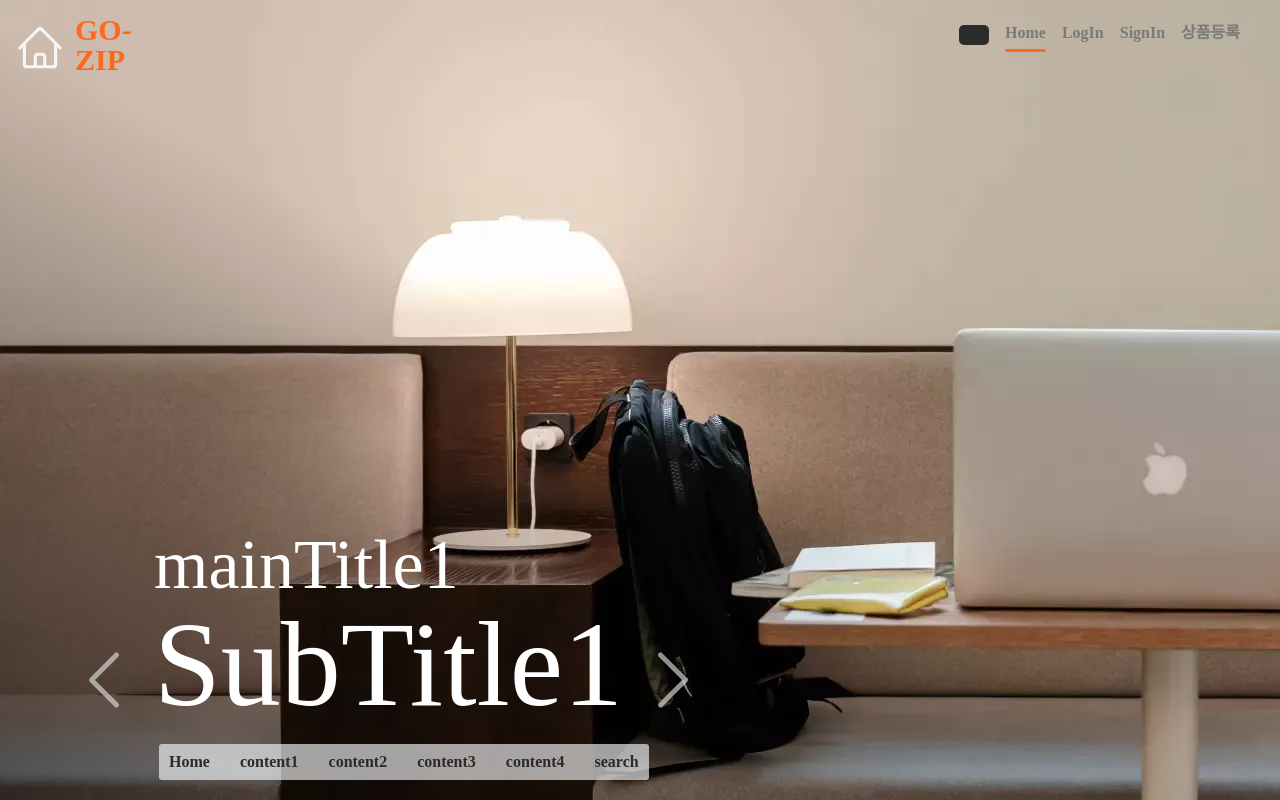
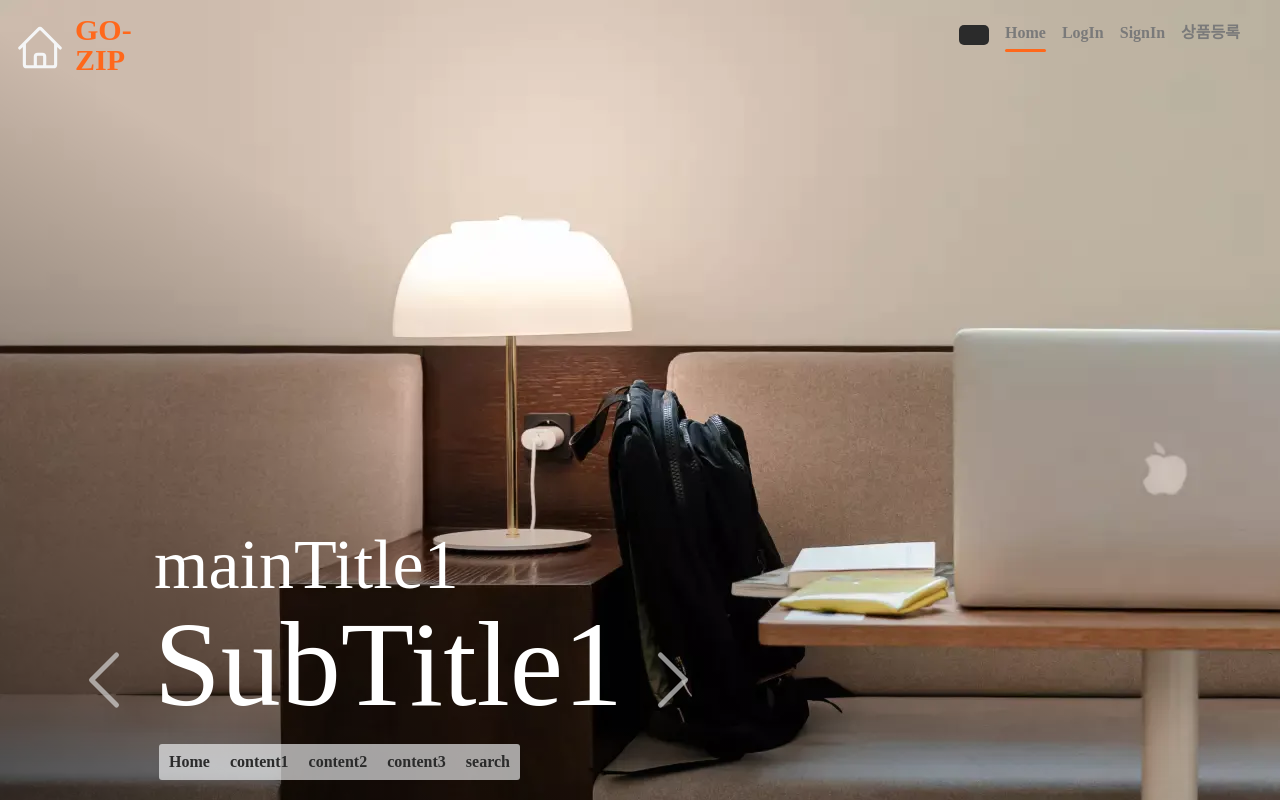
Before and after one commit to PLMOW/GO-ZIP-FE, a React (Create React App) app: page / in a window 1280 px wide. Built offline with nearby package versions, Linux system fonts and the light colour scheme; no server answers.

Commit message:
refactor: 소프트 코드화 및 img preLoad 위치 App으로 변경

```diff
--- a/src/App.tsx
+++ b/src/App.tsx
@@ -12,10 +12,17 @@ import { next } from 'redux/modules/carousel';
 
 function App() {
   const isDark = useSelector<RootState>((state) => state.themeToggle);
+  const { index, imgs } = useSelector((state: RootState) => state.carousel);
   const dispatch = useDispatch();
 
   useEffect(() => {
     setInterval(() => dispatch(next()), 7000);
+
+    console.log('Preload');
+    imgs.forEach((v) => {
+      const myImage = new Image();
+      myImage.src = v.src;
+    });
   }, []);
 
   return (
--- a/src/components/partials/FloatNav/FloatNav.tsx
+++ b/src/components/partials/FloatNav/FloatNav.tsx
@@ -1,14 +1,25 @@
 import styled from 'styled-components';
+import { useLocation } from 'react-router-dom';
+import { HASH_ROUTE } from 'libs/client/constants/hashRoute';
 
 const FloatNav = () => {
+  const { hash: currHash } = useLocation();
+
   return (
     <Wrapper>
-      <Trigger href="#carousel">Home</Trigger>
-      <Trigger href="#content_1">content1</Trigger>
-      <Trigger href="#content_2">content2</Trigger>
-      <Trigger href="#content_3">content3</Trigger>
-      <Trigger href="#content_4">content4</Trigger>
-      <Trigger href="#search">search</Trigger>
+      {HASH_ROUTE.map((data) => {
+        const { hash, title } = data;
+
+        return (
+          <Trigger
+            key={`${hash}_${title}`}
+            href={hash}
+            focus={hash === currHash}
+          >
+            {title}
+          </Trigger>
+        );
+      })}
     </Wrapper>
   );
 };
@@ -19,16 +30,10 @@ const Wrapper = styled.div`
   position: fixed;
   z-index: 2;
   display: flex;
-  //flex-direction: column;
-  /* left: 20px;
-  top: 100px; */
-  //right: 20px;
-  //top: calc(50% - 150px);
   bottom: 10%;
   margin-bottom: -60px;
   left: 5%;
   margin-left: 95px;
-  gap: 10px;
   font-weight: 600;
   transition: ${({ theme }) => theme.transitionOption};
   background: ${({ theme }) => theme.transparentBackground};
@@ -36,8 +41,10 @@ const Wrapper = styled.div`
   border-radius: 3px;
 `;
 
-const Trigger = styled.a`
+const Trigger = styled.a<{ focus: boolean }>`
+  transition: ${({ theme }) => theme.transitionOption};
+  color: ${(props) => (props.focus ? props.theme.background : null)};
+  background: ${(props) => (props.focus ? props.theme.color : null)};
+  border-radius: 3px;
   padding: 10px;
-  //border-radius: 5px;
-  //background: ${({ theme }) => theme.background};
 `;
```
